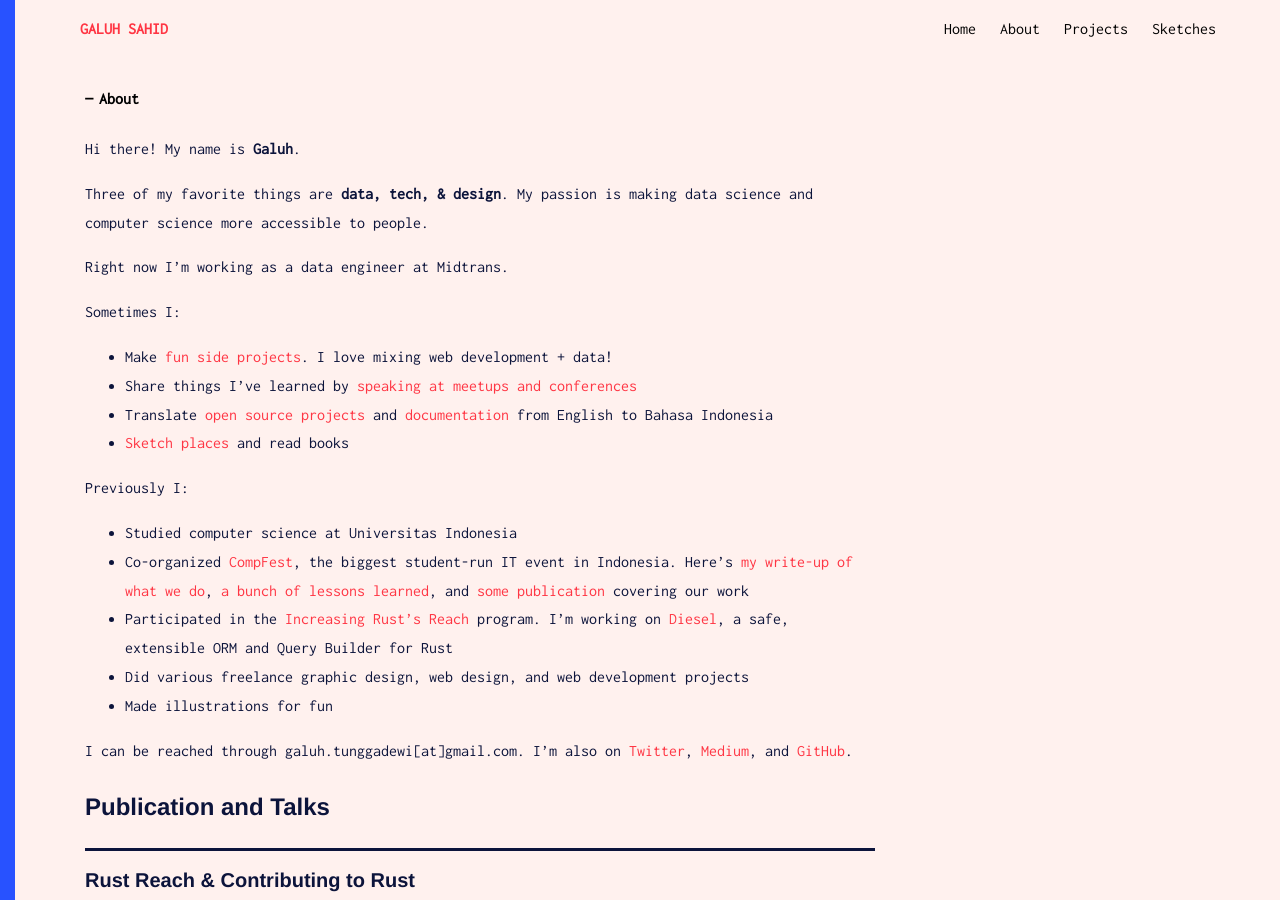
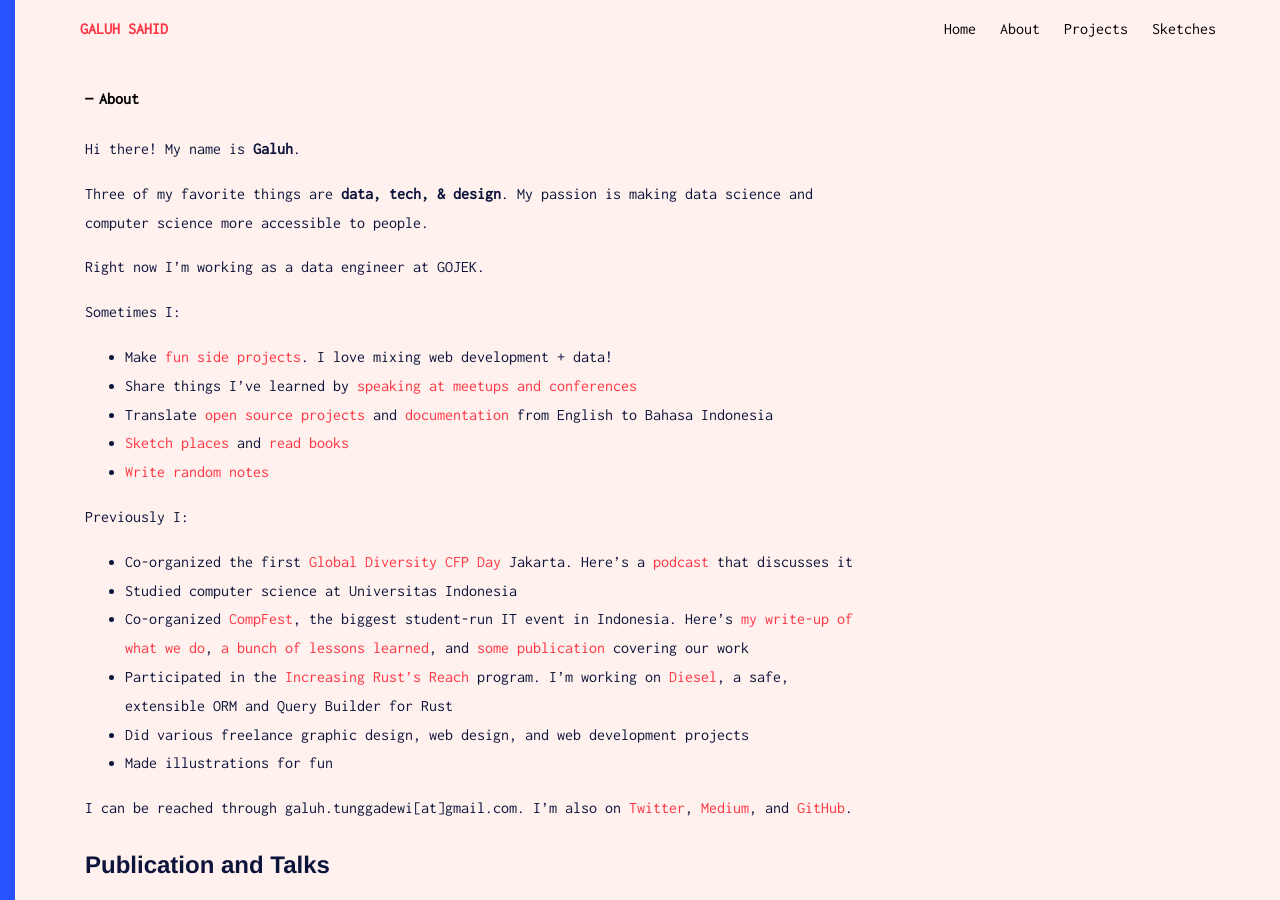
Before and after one commit to galuhsahid/galuhsahid.github.io, a Jekyll site: the page built from about.md, in a window 1280 px wide and 900 px high. Built offline with Jekyll 4.4.1, drawn with Linux system fonts in a browser that asks for light colours; nearby versions of some CDN libraries; some web fonts are replaced.

Commit message:
Update w/ some new info

```diff
--- a/about.md
+++ b/about.md
@@ -9,17 +9,19 @@ Hi there! My name is **Galuh**.
 
 Three of my favorite things are **data, tech, & design**. My passion is making data science and computer science more accessible to people.
 
-Right now I'm working as a data engineer at Midtrans.
+Right now I'm working as a data engineer at GOJEK.
 
 Sometimes I:
 
 - Make [fun side projects](/projects). I love mixing web development + data!
 - Share things I've learned by [speaking at meetups and conferences](/about#publication-and-talks)
 - Translate <a href="https://github.com/sdras/array-explorer">open source</a> <a href="https://github.com/sdras/object-explorer">projects</a> and <a href="https://developer.mozilla.org/en-US/profiles/galuhsahid">documentation</a> from English to Bahasa Indonesia
-- [Sketch places](/sketches) and read books
+- [Sketch places](/sketches) and [read books](http://bookshelf.galuh.me)
+- [Write random notes](http://notes.galuh.me)
 
 Previously I:
 
+- Co-organized the first [Global Diversity CFP Day](https://www.globaldiversitycfpday.com/events/90) Jakarta. Here's a [podcast](https://devmuslim.id/post/088-global-diversity-cfp-day-jakarta-2019/) that discusses it
 - Studied computer science at Universitas Indonesia
 - Co-organized [CompFest](http://compfest.web.id), the biggest student-run IT event in Indonesia. Here's [my write-up of what we do](https://medium.com/tales-of-stepitup/stepitup-the-beginning-514b614064a3), [a bunch of lessons learned](/categories/#stepitup), and [some](https://komunika.tempo.co/read/news/2016/09/26/273807423/magz.tempo.co?lipi=urn%3Ali%3Apage%3Ad_flagship3_profile_view_base_treasury%3Bjv6f0XbxS6CantEOZLMWqw%3D%3D#.WhY0iUuLn6Y) [publication](https://id.techinasia.com/ide-iot-yang-terpilih-di-iot-academy-compest-8?lipi=urn%3Ali%3Apage%3Ad_flagship3_profile_view_base_treasury%3B%2BZlzFG7iT6KpCYpz3S7plg%3D%3D) covering our work
 - Participated in the [Increasing Rust's Reach](http://reach.rust-lang.org) program. I'm working on [Diesel](http://diesel.rs), a safe, extensible ORM and Query Builder for Rust
@@ -54,4 +56,4 @@ I can be reached through galuh.tunggadewi[at]gmail.com. I'm also on [Twitter](ht
 </ul>
 
 ## Colophon
-This site is built on [Jekyll](http://jekyllrb.com/) and hosted on [GitHub Pages](https://pages.github.com/). To write the CSS, I used [Sass](http://sass-lang.com/) with the help of [sass-boilerplate](https://github.com/HugoGiraudel/sass-boilerplate). To make development easier, I used [jekyll-gulp-sass-browser-sync](https://github.com/shakyShane/jekyll-gulp-sass-browser-sync) starter project which includes a full setup for Jekyll, GulpJS, SASS, AutoPrefixer & BrowserSync. Fonts used are [Sura](https://fonts.googleapis.com/css?family=Sura), [Martel Sans](https://fonts.googleapis.com/css?family=Martel+Sans), and [FontAwesome](https://fontawesome.com/). [Here is the source code](http://github.com/galuhsahid/galuhsahid.github.io) of this site.
+This site is built on [Jekyll](http://jekyllrb.com/) and hosted on [GitHub Pages](https://pages.github.com/). To write the CSS, I used [Sass](http://sass-lang.com/) with the help of [sass-boilerplate](https://github.com/HugoGiraudel/sass-boilerplate). To make development easier, I used [jekyll-gulp-sass-browser-sync](https://github.com/shakyShane/jekyll-gulp-sass-browser-sync) starter project which includes a full setup for Jekyll, GulpJS, SASS, AutoPrefixer & BrowserSync. Fonts used are [Sura](https://fonts.googleapis.com/css?family=Sura) and [FontAwesome](https://fontawesome.com/). [Here is the source code](http://github.com/galuhsahid/galuhsahid.github.io) of this site.
```
